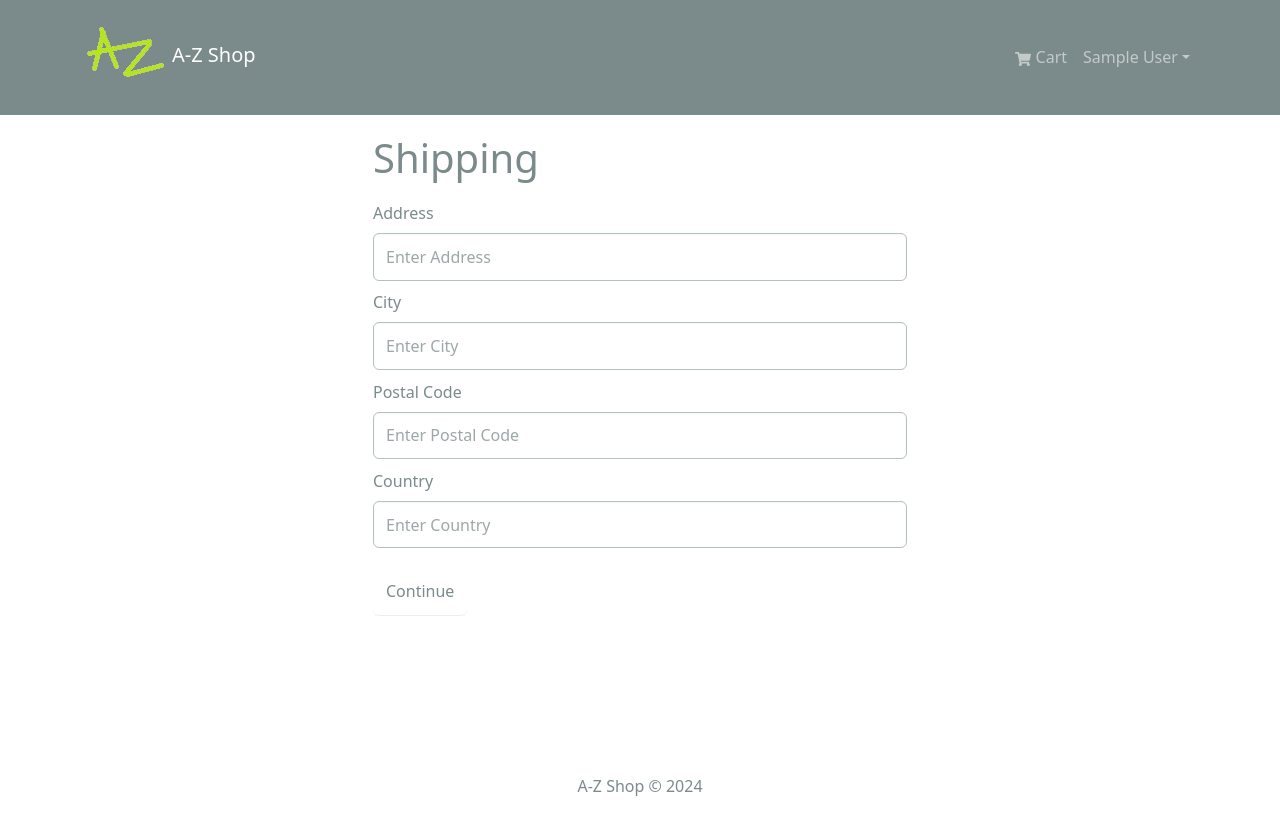
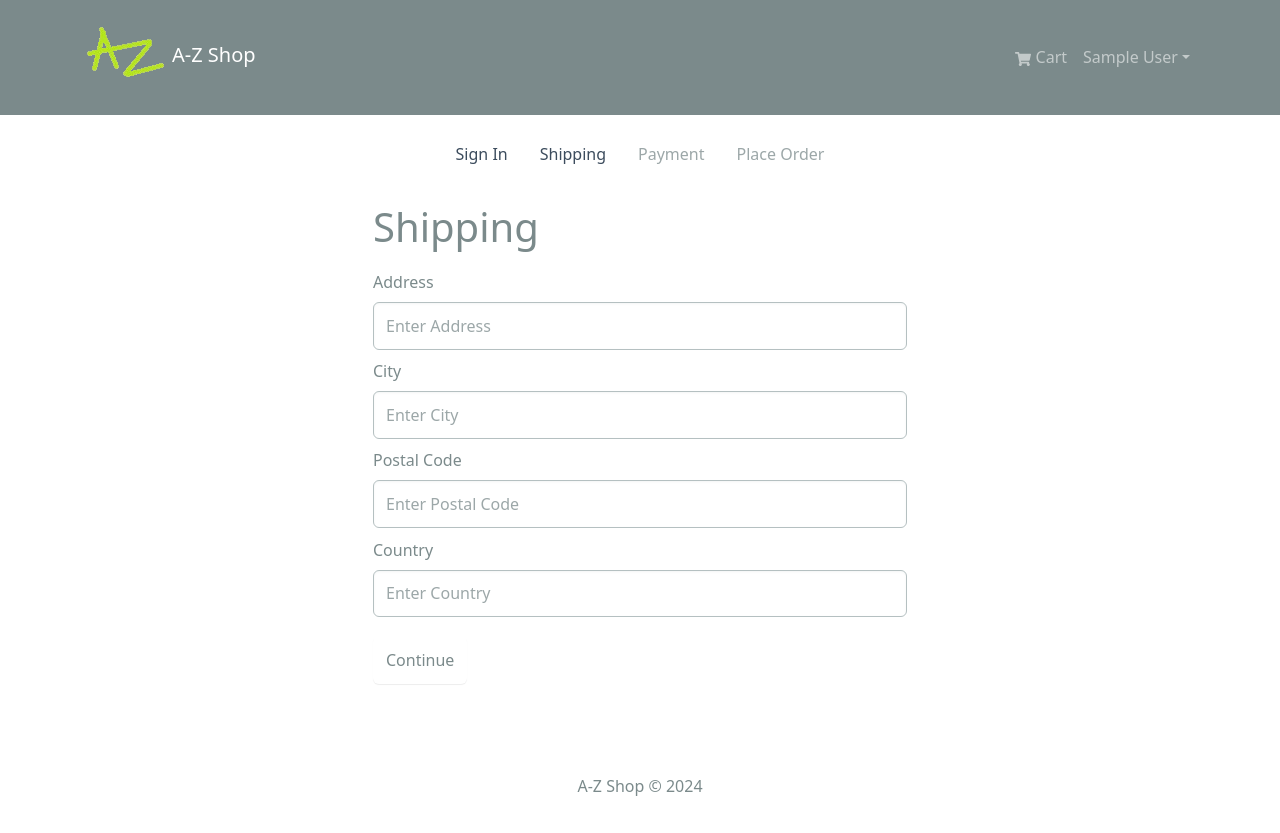
Before and after one commit to auqid/azshop, a React (Create React App) app in the folder frontend/: page /shipping in a window 1280 px wide. Built offline with nearby package versions, Linux system fonts and the light colour scheme; sample sign-in values are in the browser's storage.

Commit message:
added checkout steps

```diff
--- /dev/null
+++ b/frontend/src/components/CheckoutSteps.jsx
@@ -0,0 +1,65 @@
+import React from 'react'
+import { Nav } from 'react-bootstrap'
+import { LinkContainer } from 'react-router-bootstrap'
+
+const CheckoutSteps = ({step1, step2, step3, step4}) => {
+  return (
+    <Nav className='justify-content-center mb-4'>
+        <Nav.Item>
+            {step1 ? (
+                <LinkContainer to='/login'>
+                <Nav.Link>
+                    Sign In
+                </Nav.Link>
+                </LinkContainer>
+            ):(
+              <Nav.Link disabled>
+                    Sign In
+              </Nav.Link>
+            )}
+        </Nav.Item>
+        <Nav.Item>
+            {step2 ? (
+                <LinkContainer to='/shipping'>
+                <Nav.Link>
+                    Shipping
+                </Nav.Link>
+                </LinkContainer>
+            ):(
+              <Nav.Link disabled>
+                    Shipping
+              </Nav.Link>
+            )}
+        </Nav.Item>
+        <Nav.Item>
+            {step3 ? (
+                <LinkContainer to='/payment'>
+                <Nav.Link>
+                    Payment
+                </Nav.Link>
+                </LinkContainer>
+            ):(
+              <Nav.Link disabled>
+                    Payment
+              </Nav.Link>
+            )}
+        </Nav.Item>
+        <Nav.Item>
+            {step4 ? (
+                <LinkContainer to='/placeorder'>
+                <Nav.Link>
+                    Place Order
+                </Nav.Link>
+                </LinkContainer>
+            ):(
+              <Nav.Link disabled>
+                   Place Order
+              </Nav.Link>
+            )}
+        </Nav.Item>
+
+    </Nav>
+  )
+}
+
+export default CheckoutSteps
--- a/frontend/src/screens/shippingScreen.jsx
+++ b/frontend/src/screens/shippingScreen.jsx
@@ -5,6 +5,7 @@
 import { useDispatch, useSelector } from 'react-redux'
 import { useNavigate } from 'react-router-dom'
 import { saveShippingAddress } from '../slices/cartSlice'
+import CheckoutSteps from '../components/CheckoutSteps'
 
 const ShippingScreen = () => {
 const cart = useSelector((state)=> state.cart);
@@ -32,6 +33,7 @@
 
     return (
     <FormContainer>
+        <CheckoutSteps step1 step2/>
         <h1>Shipping</h1>
         <Form onSubmit={submitHandler}>
             <Form.Group controlId='address' className='my-2'>
```
